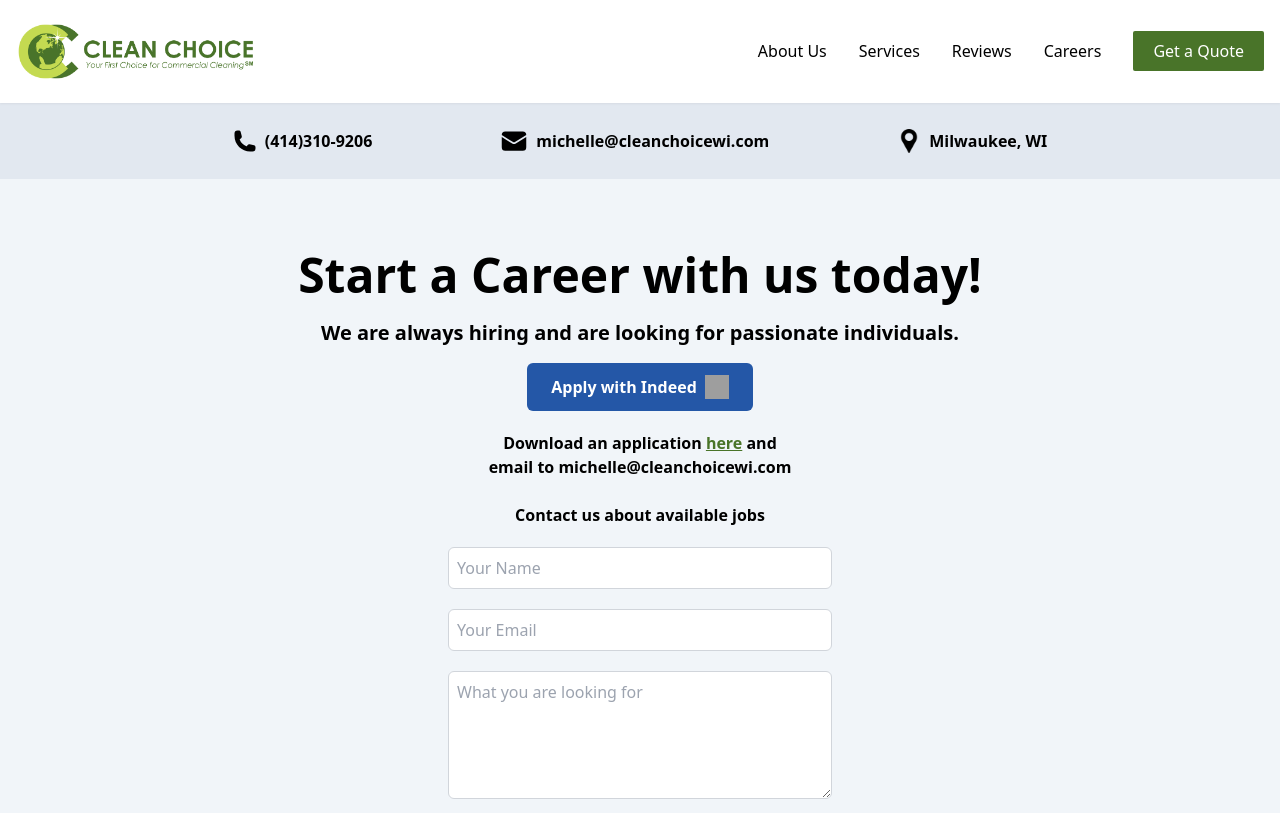
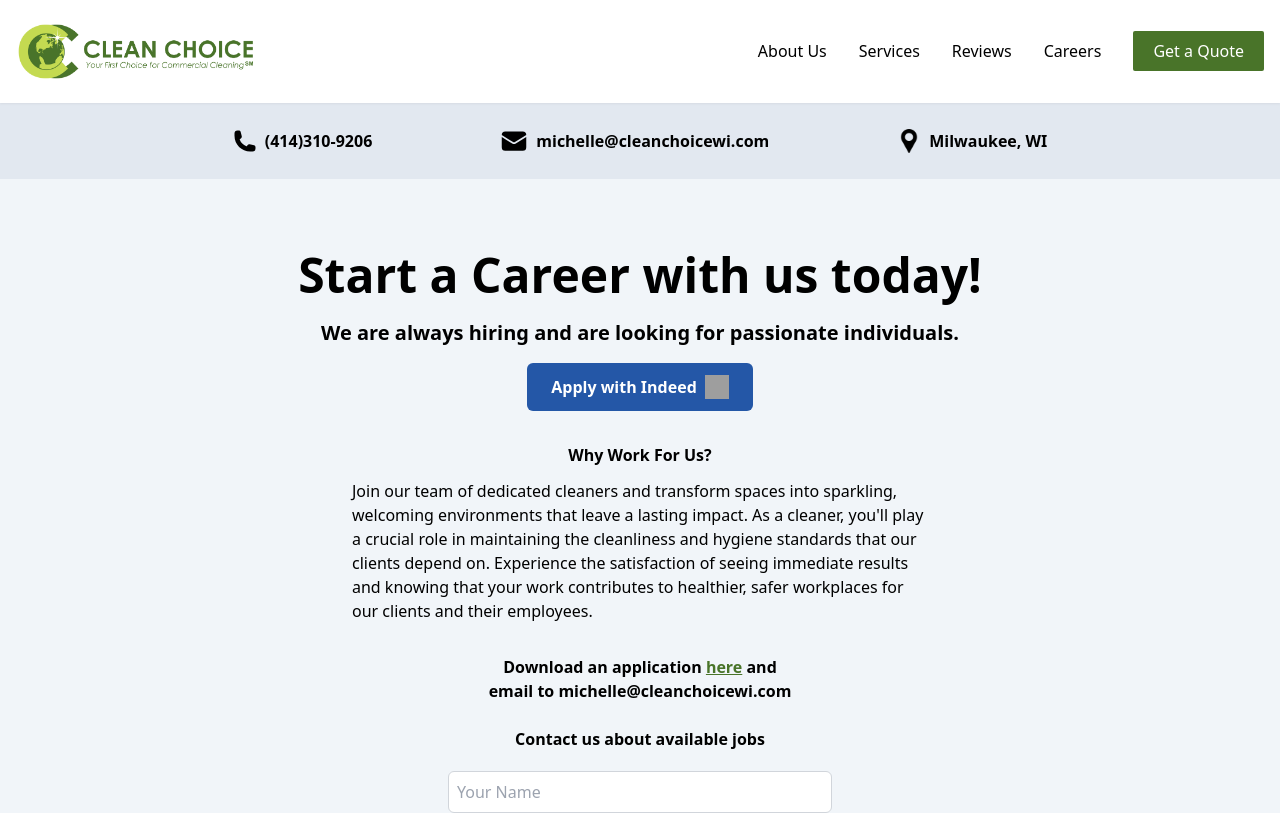
Before and after one commit to Clean-Choice-Website/clean-choice, a React (Vite) app: page /careers in a window 1280 px wide. Shown: the top 813 px of the page. Built offline with nearby package versions, Linux system fonts and the light colour scheme; grey boxes are pictures that could not be loaded.

Commit message:
Add why work for us section

```diff
--- a/src/Careers.jsx
+++ b/src/Careers.jsx
@@ -106,8 +106,8 @@ const Careers = () => {
         <div>
           <ContactInfo />
           <div className="items-center bg-slate-100 py-8 md:flex md:flex-col md:justify-center md:align-top">
-            <div className="md:ml-14a">
-              <div className=" mx-auto w-80 text-center md:w-auto">
+            <div>
+              <div className="mx-auto w-80 text-center md:w-auto">
                 <h1 className="mb-5 pt-10 text-4xl font-bold md:mt-0 md:text-5xl">
                   Start a Career with us today!
                 </h1>
@@ -123,7 +123,7 @@ const Careers = () => {
                   rel="noreferrer"
                 >
                   <button className="rounded-md bg-[#2457A7] px-6 py-3 text-center font-bold text-white transition-all hover:bg-[#2440a7]">
-                    <div className=" inline-flex gap-2">
+                    <div className="inline-flex gap-2">
                       Apply with Indeed{" "}
                       <img className="w-6" src={Indeed} alt="Indeed Icon" />
                     </div>
@@ -131,9 +131,23 @@ const Careers = () => {
                 </a>
               </div>
             </div>
+            <div className="mx-auto my-8 max-w-sm md:max-w-xl">
+              <h3 className="mx-10 mb-3 text-center font-bold sm:mx-0">
+                Why Work For Us?
+              </h3>
+              <p className="mx-10 text-left sm:mx-0">
+                Join our team of dedicated cleaners and transform spaces into
+                sparkling, welcoming environments that leave a lasting impact.
+                As a cleaner, you'll play a crucial role in maintaining the
+                cleanliness and hygiene standards that our clients depend on.
+                Experience the satisfaction of seeing immediate results and
+                knowing that your work contributes to healthier, safer
+                workplaces for our clients and their employees.
+              </p>
+            </div>
             <form
               onSubmit={handleSubmit}
-              className="mx-auto mt-5 w-72 space-y-5 md:mx-14 md:w-96"
+              className="mx-auto w-72 space-y-5 md:mx-14 md:w-96"
             >
               <h4 className="text-md text-center font-semibold">
                 Download an application{" "}
```
